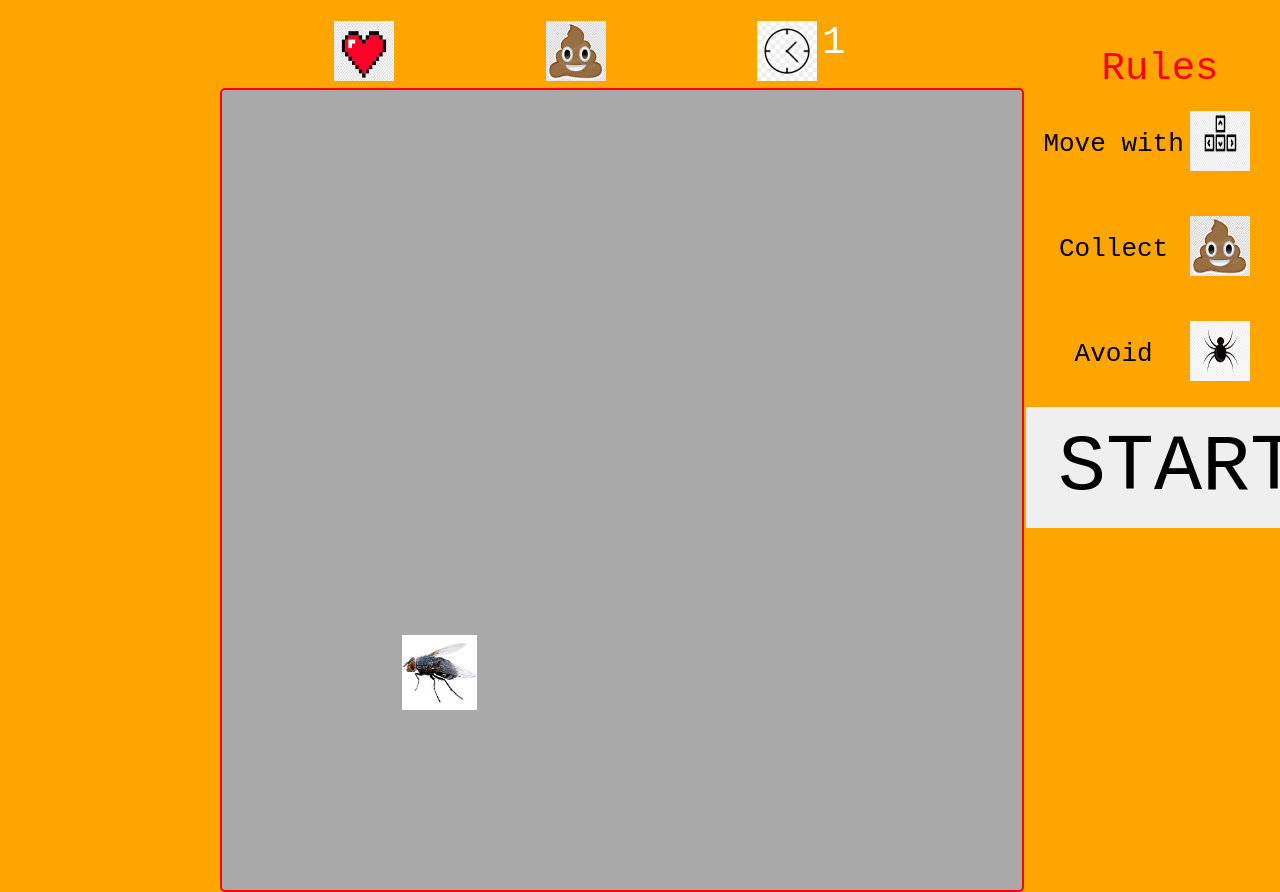
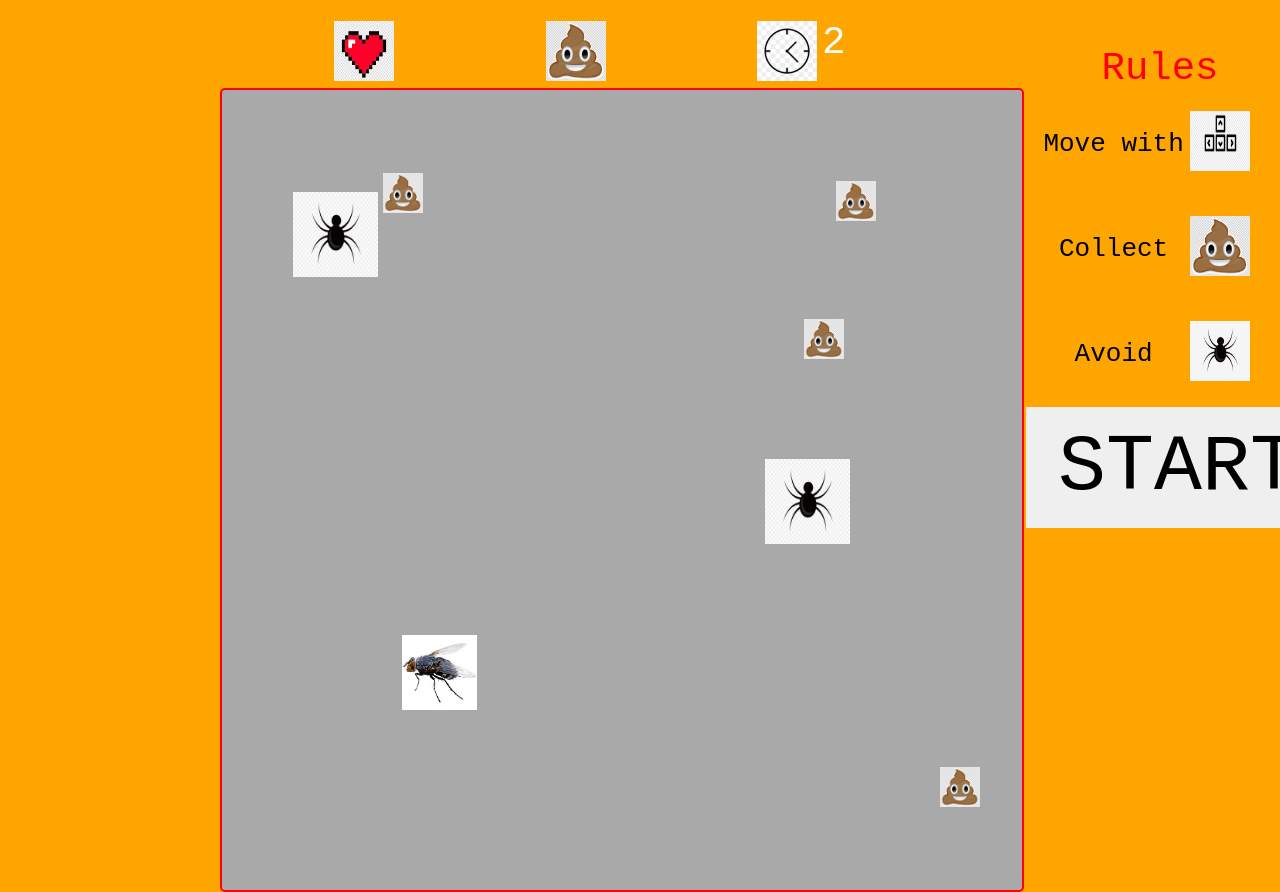
Before and after one commit to mnlambert/Super-Fun-Game, a plain HTML site: page index.html in a window 1280 px wide. Both pictures are taken after a click on the button "START". Shown: the top 892 px of the page. Drawn offline with Linux system fonts and the light colour scheme.

Commit message:
Poop and Spider Movement

```diff
--- a/index.html
+++ b/index.html
@@ -44,6 +44,24 @@
                 <div id="hero">
                     <img src="images/hero.jpeg" alt="Hero" class="character" id="heroImg">
                 </div>
+                <div >
+                    <img src="images/points.jpg" alt="Points" class="points" id="point1">
+                </div>
+                <div >
+                    <img src="images/points.jpg" alt="Points" class="points" id="point2">
+                </div>
+                <div >
+                    <img src="images/points.jpg" alt="Points" class="points" id="point3">
+                </div>
+                <div >
+                    <img src="images/points.jpg" alt="Points" class="points" id="point4">
+                </div>
+                <div >
+                    <img src="images/enemy.png" alt="Enemy" class="enemies" id="enemy1">
+                </div>
+                <div >
+                    <img src="images/enemy.png" alt="Enemy" class="enemies" id="enemy2">
+                </div>
 
             </div>
             <div id="rightBand">
@@ -72,3 +90,7 @@
 </body>
 <script type="text/javascript" src="script.js"></script>
 </html>
+
+<!--
+    myTimer= setInterval(startGame,1000)
+-->
--- a/script.js
+++ b/script.js
@@ -1,63 +1,238 @@
 
-var pointVal = 99;
+var pointVal = 0; //= document.getElementById('points').innerHTML;
 var health = 3;
 var seconds = 0;
 var e = window.event;
 var hero = document.getElementById('heroImg');
 hero.style.left = '180px';
 hero.style.bottom = '180px';
-var distance = 5;
+var distance = 1;
 var boardMaxHeight = 720;
 var isGameOn = false
+var enemyLevel = 0;
+var point1 = document.getElementById('point1');
+var point2 = document.getElementById('point2');
+var point3 = document.getElementById('point3');
+var point4 = document.getElementById('point4');
+var enemy1 = document.getElementById('enemy1');
+var enemy2 = document.getElementById('enemy2');
+var distanceEnemy = 5;
 
 
-
-document.getElementById('points').innerHTML = pointVal;
+//document.getElementById('points').innerHTML = pointVal;
 document.getElementById('health').innerHTML = health;
-document.getElementById('seconds').innerHTML = seconds;
+//document.getElementById('seconds').innerHTML = seconds;
 
 
 
 function startGame() {
+    if (health < 1){
+        isGameOn = false;
+    }
+
+    //Position of Points
+    initialPos(point1);
+    initialPos(point2);
+    initialPos(point3);
+    initialPos(point4);
+
+    //Position of Enemies
+    initialPos(enemy1);
+    initialPos(enemy2);
+
     //boardMaxHeight = document.querySelector("#middleBand").textContent;
     // document.onkeydown = checkKey;
-    document.getElementById('seconds').innerHTML = seconds++;
-    if (59 < seconds) {
+    document.getElementById('seconds').innerHTML = ++seconds;
+    if (9 < seconds) {
         seconds = 0;
         //Inc speed of monsters.
+        distanceEnemy *= 5;
     }
 
-    document.addEventListener('keydown', function(e) {
+    heroMove();
+    enemyMove(distanceEnemy, enemy1);
+    enemyMove(distanceEnemy, enemy2);
+    checkCollisionVar();
+
+
+}
+
+//Moves the Hero in the game
+function heroMove() {
+    document.addEventListener('keydown', function (e) {
         if (e.which === 37) {
-            var leftNumbers = hero.style.left.replace('px', '')
-            var left = parseInt(leftNumbers, 10)
-            if (left > 5) {
-                hero.style.left = `${left - distance}px`
-            }
+            goLeft(distance, hero);
         }
         else if (e.which === 40) {
-            var leftNumbers = hero.style.bottom.replace('px', '')
-            var left = parseInt(leftNumbers, 10)
-            if (left > 5) {
-                hero.style.bottom = `${left - distance}px`
-            }
+            goDown(distance, hero);
 
         }
         else if (e.which === 39) {
-            var leftNumbers = hero.style.left.replace('px', '')
-            var left = parseInt(leftNumbers, 10)
-            if (left < boardMaxHeight) {
-                hero.style.left = `${left + distance}px`
-            }
+            goRight(distance, hero);
 
         }
         else if (e.which === 38) {
-            var leftNumbers = hero.style.bottom.replace('px', '')
-            var left = parseInt(leftNumbers, 10)
-            if (left < boardMaxHeight) {
-                hero.style.bottom = `${left + distance}px`
-            }
+            goUp(distance, hero);
 
         }
-      })
+    })
 }
+
+function enemyMove(distance, enemy) {
+    let caseNumber = getRandomInt(4);
+    switch (caseNumber) {
+        case 0:
+          goUp(distance, enemy);
+          break;
+        case 1:
+            goDown(distance, enemy);
+          break;
+        case 2:
+            goLeft(distance, enemy);
+          break;
+        case 3:
+            goRight(distance, enemy);
+          break;
+    }
+}
+
+
+
+//Move functions
+function goUp(distance, element) {
+    let bottom = getBottomPosition(element);
+    if (bottom < boardMaxHeight) {
+        element.style.bottom = `${bottom + distance}px`
+    }
+}
+
+function goDown(distance, element) {
+    let bottom = getBottomPosition(element);
+    if (bottom > 5) {
+        element.style.bottom = `${bottom - distance}px`
+    }
+}
+
+function goLeft(distance, element) {
+    let left = getLeftPosition(element);
+    if (left > 5) {
+        element.style.left = `${left - distance}px`
+    }
+}
+
+function goRight(distance, element) {
+    let left = getLeftPosition(element);
+    if (left < boardMaxHeight) {
+        element.style.left = `${left + distance}px`
+    }
+}
+
+
+
+//
+function getRandomInt(max) {
+    return Math.floor(Math.random() * Math.floor(max));
+}
+
+//Set the initial positon of the point
+function initialPos(point) {
+    if (seconds === 0 && distanceEnemy === 5) {
+        point.style.left = getRandomInt(751) + 'px';
+        point.style.bottom = getRandomInt(751) + 'px';
+    }
+}
+
+//Gives a new position
+function newPos(point) {
+    point.style.left = getRandomInt(751) + 'px';
+    point.style.bottom = getRandomInt(751) + 'px';
+
+}
+
+//Calculates the left position of an element i.e. hero/point
+function getLeftPosition(element) {
+    let leftNumbers = element.style.left.replace('px', '');
+    return parseInt(leftNumbers, 10)
+}
+
+//Calculates the bottom position of an element i.e. hero/point
+function getBottomPosition(element) {
+    let bottomNumbers = element.style.bottom.replace('px', '');
+    return parseInt(bottomNumbers, 10)
+}
+
+function checkCollisionVar() {
+
+    let heroPos = heroPosition(hero);
+    let point1Pos = pointPosition(point1);
+    let point2Pos = pointPosition(point2);
+    let point3Pos = pointPosition(point3);
+    let point4Pos = pointPosition(point4);
+    let enemy1Pos = enemyPosition(enemy1);
+    let enemy2Pos = enemyPosition(enemy2);
+
+    checkCollisionPoint(heroPos, point1Pos, point1);
+    checkCollisionPoint(heroPos, point2Pos, point2);
+    checkCollisionPoint(heroPos, point3Pos, point3);
+    checkCollisionPoint(heroPos, point4Pos, point4);
+
+    checkCollisionEnemy(heroPos, enemy1Pos, enemy1);
+    checkCollisionEnemy(heroPos, enemy2Pos, enemy2);
+}
+
+//Heros Position
+function heroPosition(hero) {
+    let bottomHero = getBottomPosition(hero);
+    let leftHero = getLeftPosition(hero);
+    let topHero = bottomHero + 75;
+    let rightHero = leftHero + 75;
+
+    return {
+        bottomHero, leftHero, topHero, rightHero
+    }
+}
+
+//Points Position
+function pointPosition(point) {
+    let bottomPoint = getBottomPosition(point);
+    let leftPoint = getLeftPosition(point);
+    let topPoint = bottomPoint + 40;
+    let rightPoint = leftPoint + 40;
+
+    //point1.document.getElementById('point1');
+    return {
+        bottomPoint, leftPoint, topPoint, rightPoint
+    }
+}
+
+//Enemy Position
+function enemyPosition(enemy) {
+    let bottomEnemy = getBottomPosition(enemy);
+    let leftEnemy = getLeftPosition(enemy);
+    let topEnemy = bottomEnemy + 85;
+    let rightEnemy = leftEnemy + 85;
+
+    return {
+        bottomEnemy, leftEnemy, topEnemy, rightEnemy
+    }
+}
+
+function checkCollisionPoint(heroPos, pointPos, point) {
+    //Check to see if hero and point position have collided.
+    if (heroPos.topHero > pointPos.bottomPoint && heroPos.leftHero < pointPos.rightPoint && heroPos.bottomHero < pointPos.topPoint && heroPos.rightHero > pointPos.leftPoint) {
+        document.getElementById('points').innerHTML = ++pointVal;
+        newPos(point);
+    }
+}
+
+function checkCollisionEnemy(heroPos, pointPos, point) {
+    //Check to see if hero and point position have collided.
+    if (heroPos.topHero > pointPos.bottomEnemy && heroPos.leftHero < pointPos.rightEnemy && heroPos.bottomHero < pointPos.topEnemy && heroPos.rightHero > pointPos.leftEnemy) {
+        document.getElementById('health').innerHTML = --health;
+        console.log(health)
+    }
+}
+
+function endGame() {
+
+}
--- a/style.css
+++ b/style.css
@@ -108,6 +108,22 @@ background-color: darkgray;
     position: absolute;
 }
 
+.points {
+    width: 40px;
+    height: 40px;
+    left: 0px;
+    bottom: 0px;
+    position: absolute;
+}
+
+.enemies {
+    width: 85px;
+    height: 85px;
+    left: 0px;
+    bottom: 0px;
+    position: absolute;
+}
+
 #rightBand {
 
     height: 80vh;
```
